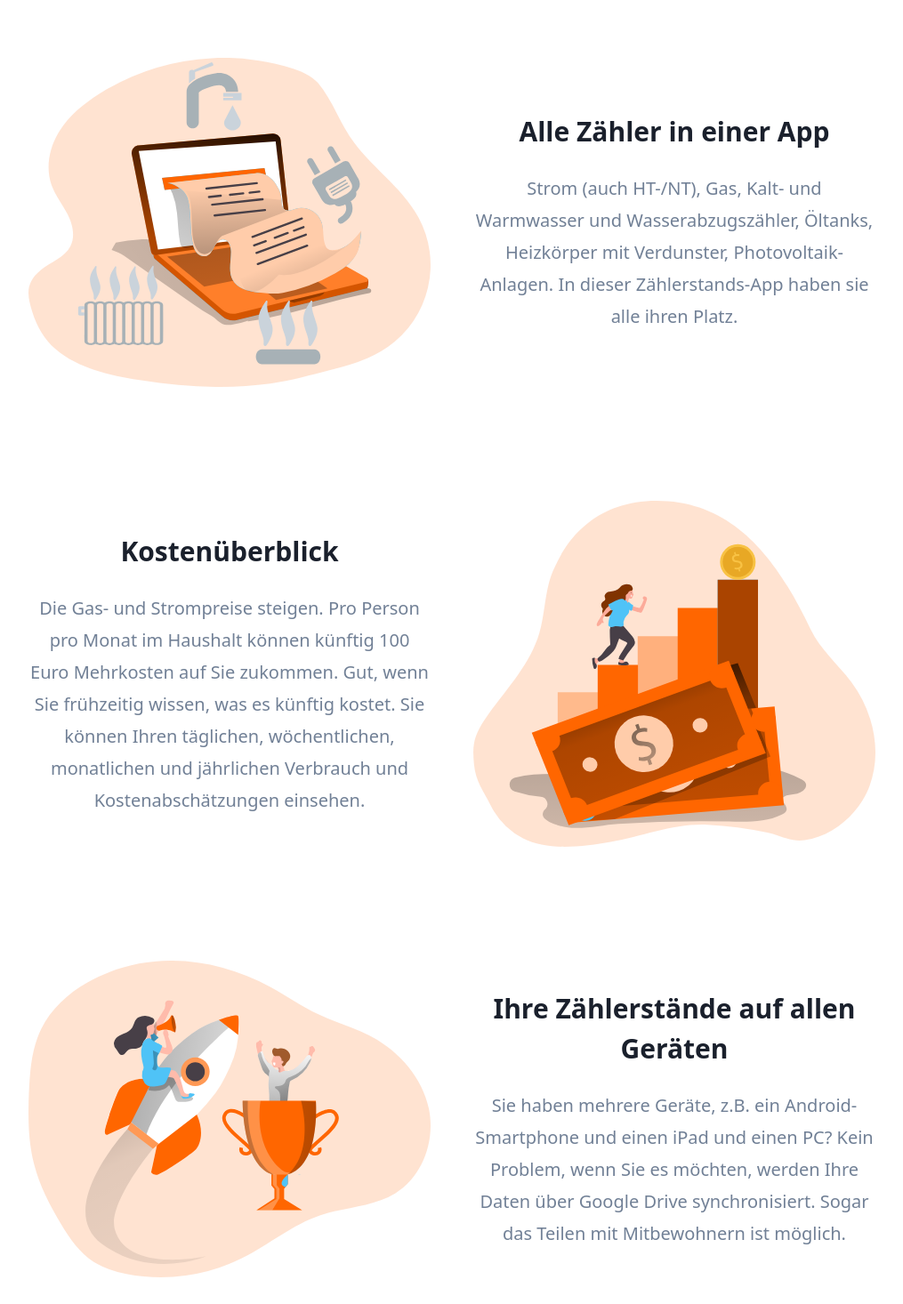
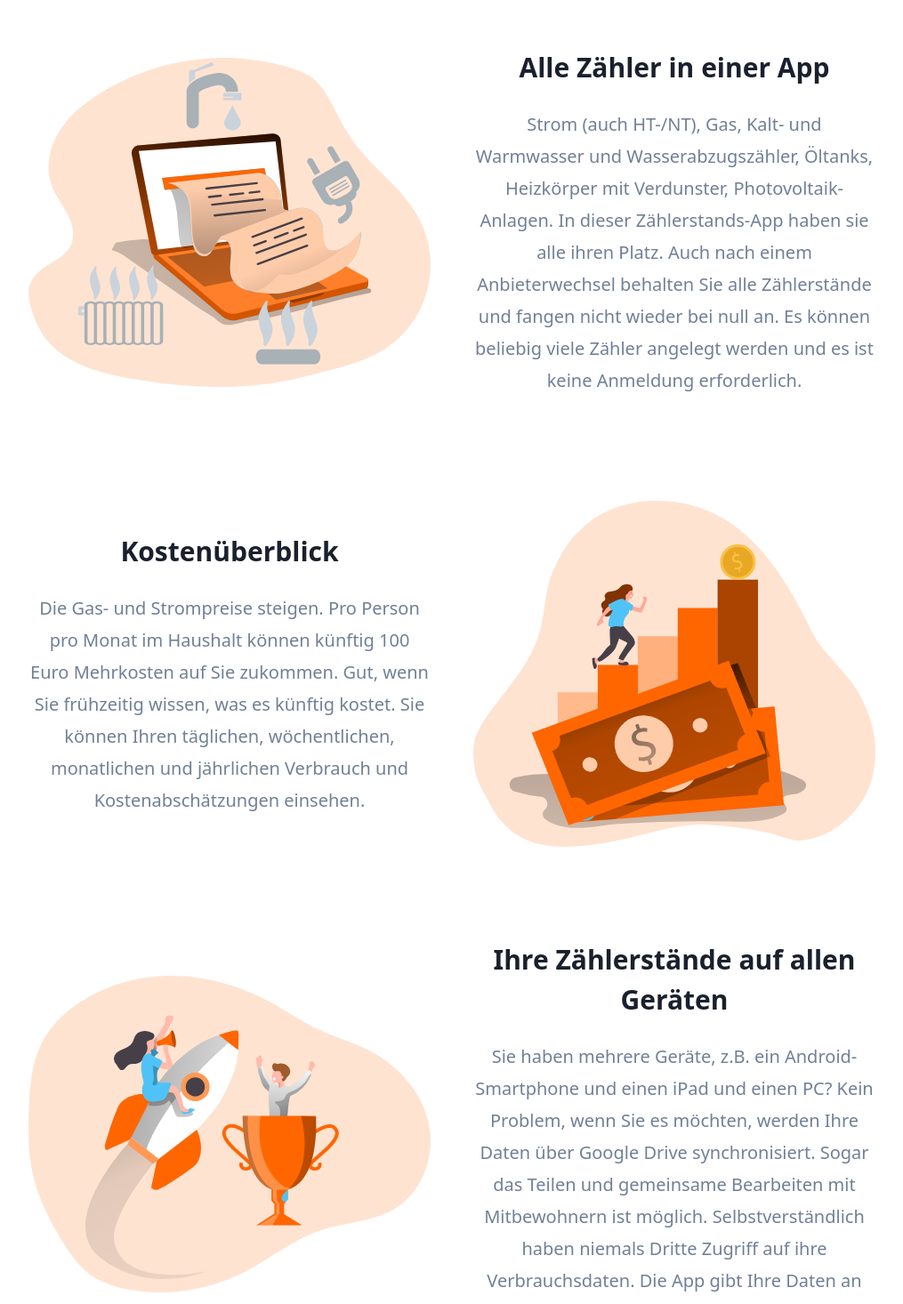
Before and after one commit to ehwplus/landing-page, a Next.js app: page / in a window 1280 px wide. Shown: the part 1120-2586 px from the top of the page at 89% size, without its empty margins (132-1147 px from the left). Built offline with nearby package versions, Linux system fonts and the light colour scheme.

Commit message:
SEO will mehr Worte

```diff
--- a/src/templates/VerticalFeatures.tsx
+++ b/src/templates/VerticalFeatures.tsx
@@ -8,7 +8,7 @@ const VerticalFeatures = () => (
   >
     <VerticalFeatureRow
       title="Alle Zähler in einer App"
-      description="Strom (auch HT-/NT), Gas, Kalt- und Warmwasser und Wasserabzugszähler, Öltanks, Heizkörper mit Verdunster, Photovoltaik-Anlagen. In dieser Zählerstands-App haben sie alle ihren Platz."
+      description="Strom (auch HT-/NT), Gas, Kalt- und Warmwasser und Wasserabzugszähler, Öltanks, Heizkörper mit Verdunster, Photovoltaik-Anlagen. In dieser Zählerstands-App haben sie alle ihren Platz. Auch nach einem Anbieterwechsel behalten Sie alle Zählerstände und fangen nicht wieder bei null an. Es können beliebig viele Zähler angelegt werden und es ist keine Anmeldung erforderlich."
       image="/assets/images/feature.svg"
       imageAlt="Alle Zähler in einer App"
       reverse
@@ -21,7 +21,7 @@ const VerticalFeatures = () => (
     />
     <VerticalFeatureRow
       title="Ihre Zählerstände auf allen Geräten"
-      description="Sie haben mehrere Geräte, z.B. ein Android-Smartphone und einen iPad und einen PC? Kein Problem, wenn Sie es möchten, werden Ihre Daten über Google Drive synchronisiert. Sogar das Teilen mit Mitbewohnern ist möglich."
+      description="Sie haben mehrere Geräte, z.B. ein Android-Smartphone und einen iPad und einen PC? Kein Problem, wenn Sie es möchten, werden Ihre Daten über Google Drive synchronisiert. Sogar das Teilen und gemeinsame Bearbeiten mit Mitbewohnern ist möglich. Selbstverständlich haben niemals Dritte Zugriff auf ihre Verbrauchsdaten. Die App gibt Ihre Daten an niemanden weiter."
       image="/assets/images/feature3.svg"
       imageAlt="Ihre Zählerstände auf allen Geräten"
       reverse
```
